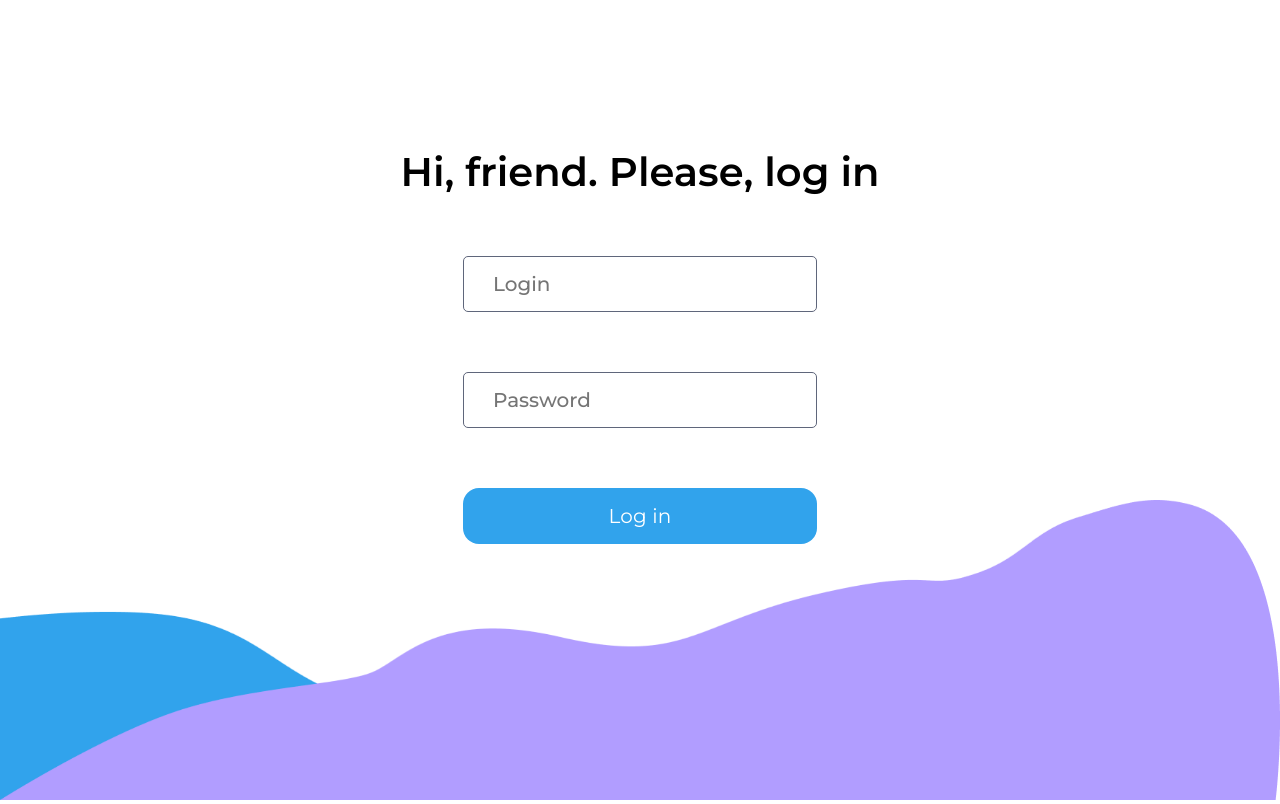
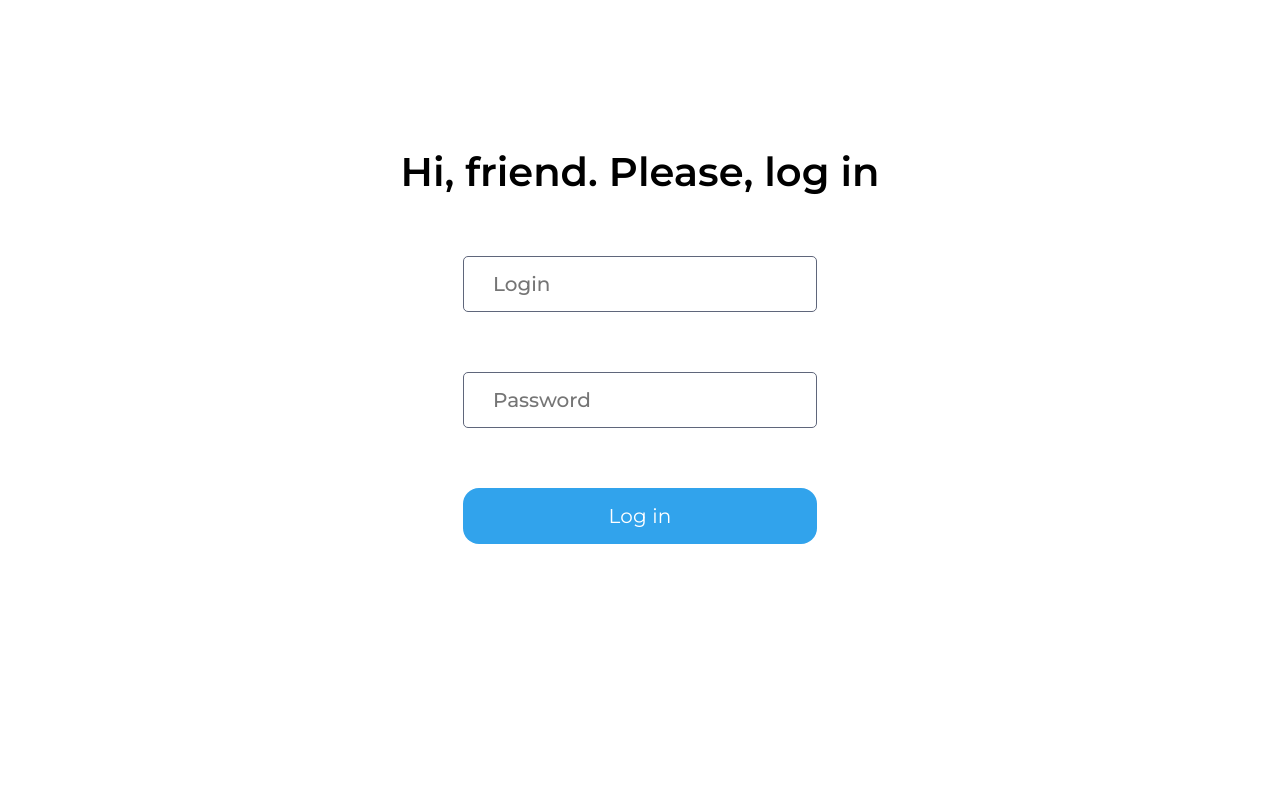
Before and after one commit to lubikbobruk/temp, a React (Create React App) app in the folder frontend/: page / in a window 1280 px wide. Built offline with nearby package versions, Linux system fonts and the light colour scheme.

Commit message:
custom changes in login section

```diff
--- a/frontend/src/pages/Login/Login.jsx
+++ b/frontend/src/pages/Login/Login.jsx
@@ -4,7 +4,6 @@ import s from "./Login.module.css"
 import g from "../../App.module.css"
 import Input from "../../components/Input/Input"
 import Button from "../../components/Button/Button"
-import wave from "../../res/pics/lowerWave.png"
 import axios from "../../api/axios"
 
 const Login = () => {
@@ -109,9 +108,6 @@ const Login = () => {
           </div>
         </div>
       </div>
-      <div className={s.wave}>
-        <img src={wave} alt='Wave' />
-      </div>
     </>
   )
 }
--- a/frontend/src/pages/Login/Login.module.css
+++ b/frontend/src/pages/Login/Login.module.css
@@ -48,19 +48,6 @@
     width: 354px;
     height: 56px;
     margin-top: 60px;
-}
-
-.wave {
-    position: absolute;
-    bottom: 0;
-    left: 0;
-    width: 100%;
-    height: 300px;
-}
-
-.wave img {
-    width: 100%;
-    height: 100%;
 }
 
 .blueSnowFlake {
```
Also changed, not shown: frontend/test.txt (deleted).
